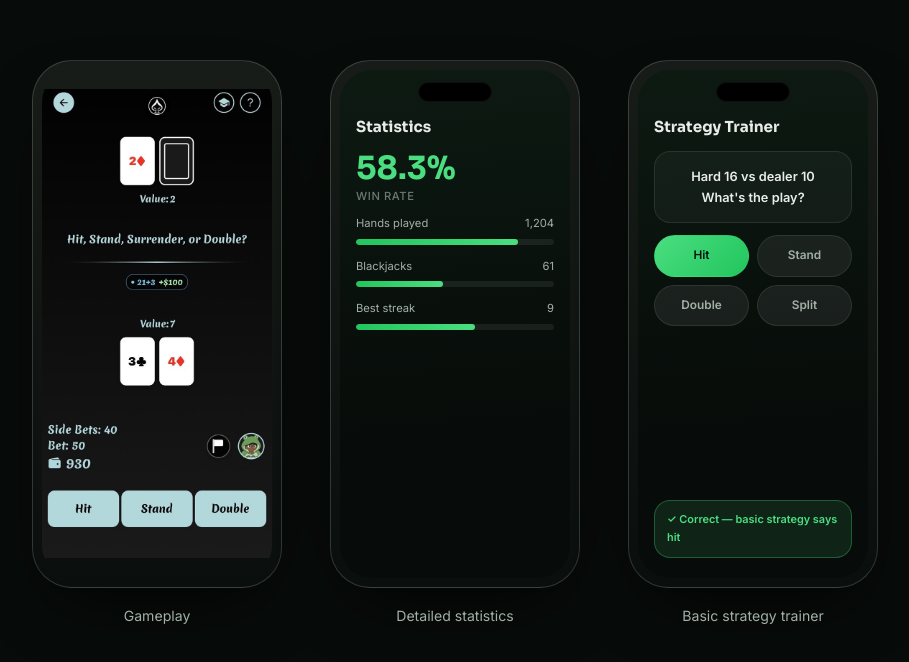
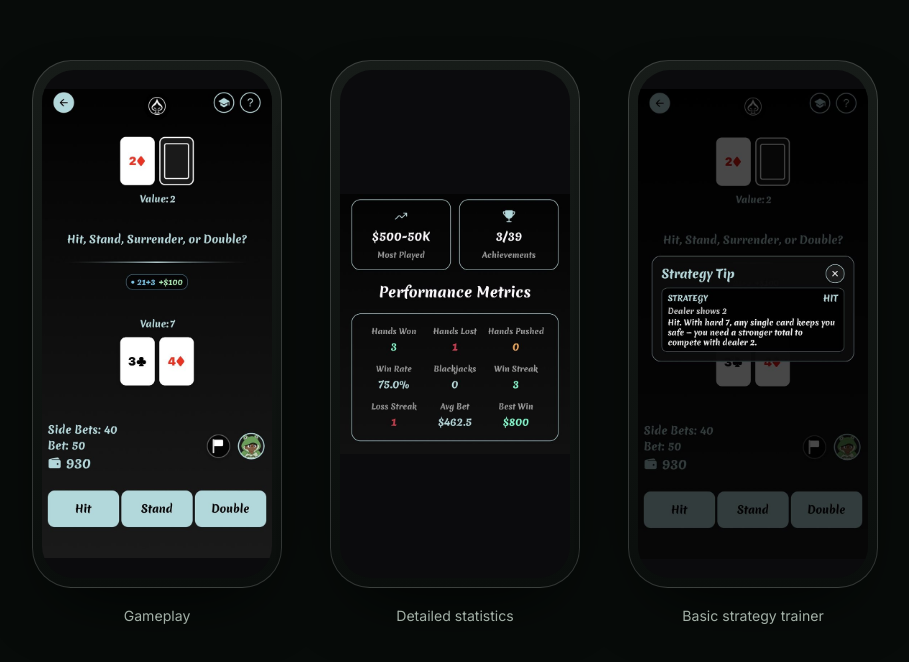
Before and after one commit to josiahxayavong/froglabs-website, a plain HTML site: page blackjack.html in a window 1280 px wide. Shown: the part 680-1342 px from the top of the page, without its empty margins (185-1094 px from the left). Drawn offline with Linux system fonts and the light colour scheme.

Commit message:
Use real statistics and strategy trainer screenshots
Replace the last two CSS phone mockups on the Blackjack page with real
app screenshots (optimized 640px JPEGs). Remove the now-unused mock-UI
styles and give phone screenshots a matching dark letterbox background
for non-fullscreen shots like the statistics panel.

Co-Authored-By: Claude Fable 5 <noreply@anthropic.com>

```diff
--- a/blackjack.html
+++ b/blackjack.html
@@ -146,41 +146,16 @@
             <p class="phone-caption">Gameplay</p>
           </div>
 
-          <div class="phone reveal" style="--reveal-delay:.1s" role="img" aria-label="iPhone screenshot placeholder showing detailed statistics">
+          <div class="phone reveal" style="--reveal-delay:.1s">
             <div class="phone-frame">
-              <div class="phone-screen" aria-hidden="true">
-                <p class="mock-title">Statistics</p>
-                <p class="mock-big">58.3%<span>Win rate</span></p>
-                <div class="mock-stat">
-                  <div class="mock-stat-row"><span>Hands played</span><span>1,204</span></div>
-                  <div class="mock-bar"><span style="width:82%"></span></div>
-                </div>
-                <div class="mock-stat">
-                  <div class="mock-stat-row"><span>Blackjacks</span><span>61</span></div>
-                  <div class="mock-bar"><span style="width:44%"></span></div>
-                </div>
-                <div class="mock-stat">
-                  <div class="mock-stat-row"><span>Best streak</span><span>9</span></div>
-                  <div class="mock-bar"><span style="width:60%"></span></div>
-                </div>
-              </div>
+              <img class="phone-shot" src="images/statistics.jpg" alt="Statistics screen showing performance metrics: hands won, win rate, streaks, average bet, best win, and achievements" width="640" height="723" loading="lazy">
             </div>
             <p class="phone-caption">Detailed statistics</p>
           </div>
 
-          <div class="phone reveal" style="--reveal-delay:.2s" role="img" aria-label="iPhone screenshot placeholder showing the basic strategy trainer">
+          <div class="phone reveal" style="--reveal-delay:.2s">
             <div class="phone-frame">
-              <div class="phone-screen" aria-hidden="true">
-                <p class="mock-title">Strategy Trainer</p>
-                <div class="mock-question">Hard 16 vs dealer 10<br>What's the play?</div>
-                <div class="mock-choices">
-                  <span class="mock-btn primary">Hit</span>
-                  <span class="mock-btn">Stand</span>
-                  <span class="mock-btn">Double</span>
-                  <span class="mock-btn">Split</span>
-                </div>
-                <div class="mock-toast">✓ Correct — basic strategy says hit</div>
-              </div>
+              <img class="phone-shot" src="images/basic-strategy.jpg" alt="Strategy Tip overlay during a hand, explaining the mathematically correct play: hit with hard 7 against dealer 2" width="640" height="1307" loading="lazy">
             </div>
             <p class="phone-caption">Basic strategy trainer</p>
           </div>
--- a/css/style.css
+++ b/css/style.css
@@ -696,7 +696,7 @@ p {
 }
 
 /* --------------------------------------------------------------------------
-   10. iPhone screenshot placeholders
+   10. iPhone screenshots
    -------------------------------------------------------------------------- */
 .phones {
   display: flex;
@@ -724,199 +724,20 @@ p {
   transform: translateY(-6px);
 }
 
-.phone-screen {
-  position: relative;
-  height: 100%;
-  display: flex;
-  flex-direction: column;
-  gap: 12px;
-  padding: 44px 16px 20px;
-  background: linear-gradient(175deg, #0d1a12, #070b09 70%);
-  border-radius: 32px;
-  overflow: hidden;
-  text-align: left;
-}
-
-/* Real app screenshot inside the frame */
+/* Real app screenshot inside the frame. `contain` + a near-black
+   background lets non-fullscreen shots letterbox invisibly. */
 .phone-shot {
   width: 100%;
   height: 100%;
   object-fit: contain;
   border-radius: 32px;
-}
-
-/* Notch / Dynamic Island */
-.phone-screen::before {
-  content: "";
-  position: absolute;
-  top: 12px;
-  left: 50%;
-  transform: translateX(-50%);
-  width: 74px;
-  height: 20px;
-  border-radius: var(--radius-pill);
-  background: #000;
-  border: 1px solid rgba(255, 255, 255, 0.06);
+  background: #0b0b0d;
 }
 
 .phone-caption {
   margin-top: 16px;
   font-size: 0.88rem;
   color: var(--text-muted);
-}
-
-/* --- Mock UI atoms (decorative only, aria-hidden) --- */
-.mock-status {
-  display: flex;
-  justify-content: space-between;
-  gap: 8px;
-}
-
-.mock-pill {
-  padding: 4px 10px;
-  font-size: 0.66rem;
-  font-weight: 600;
-  color: var(--text-muted);
-  background: var(--surface-strong);
-  border: 1px solid var(--border);
-  border-radius: var(--radius-pill);
-}
-
-.mock-label {
-  font-size: 0.68rem;
-  font-weight: 500;
-  letter-spacing: 0.06em;
-  text-transform: uppercase;
-  color: var(--text-faint);
-}
-
-.mock-hand {
-  display: flex;
-  gap: 8px;
-}
-
-.mock-card {
-  display: grid;
-  place-items: center;
-  width: 40px;
-  height: 56px;
-  font-size: 0.78rem;
-  font-weight: 700;
-  color: #10241a;
-  background: linear-gradient(170deg, #ffffff, #dfe9e2);
-  border-radius: 7px;
-  box-shadow: 0 6px 14px -6px rgba(0, 0, 0, 0.7);
-}
-
-.mock-card.red {
-  color: #c0392b;
-}
-
-.mock-card.down {
-  background: repeating-linear-gradient(45deg, #14532d, #14532d 5px, #166534 5px, #166534 10px);
-  border: 1px solid rgba(255, 255, 255, 0.12);
-}
-
-.mock-actions {
-  display: flex;
-  gap: 8px;
-  margin-top: auto;
-}
-
-.mock-btn {
-  flex: 1;
-  padding: 10px 0;
-  text-align: center;
-  font-size: 0.74rem;
-  font-weight: 600;
-  color: var(--text-muted);
-  background: var(--surface-strong);
-  border: 1px solid var(--border);
-  border-radius: var(--radius-pill);
-}
-
-.mock-btn.primary {
-  color: var(--on-accent);
-  background: linear-gradient(135deg, #4ade80, #22c55e);
-  border-color: transparent;
-}
-
-.mock-title {
-  font-family: var(--font-display);
-  font-size: 0.95rem;
-  font-weight: 700;
-}
-
-.mock-big {
-  font-family: var(--font-display);
-  font-size: 2rem;
-  font-weight: 700;
-  color: var(--accent);
-  line-height: 1.1;
-}
-
-.mock-big span {
-  display: block;
-  font-family: var(--font-body);
-  font-size: 0.7rem;
-  font-weight: 500;
-  color: var(--text-faint);
-  letter-spacing: 0.05em;
-  text-transform: uppercase;
-  margin-top: 4px;
-}
-
-.mock-stat {
-  display: grid;
-  gap: 6px;
-}
-
-.mock-stat-row {
-  display: flex;
-  justify-content: space-between;
-  font-size: 0.7rem;
-  color: var(--text-muted);
-}
-
-.mock-bar {
-  height: 6px;
-  border-radius: var(--radius-pill);
-  background: var(--surface-strong);
-  overflow: hidden;
-}
-
-.mock-bar span {
-  display: block;
-  height: 100%;
-  border-radius: inherit;
-  background: linear-gradient(90deg, #22c55e, #4ade80);
-}
-
-.mock-question {
-  padding: 14px;
-  font-size: 0.8rem;
-  font-weight: 600;
-  text-align: center;
-  background: var(--surface);
-  border: 1px solid var(--border);
-  border-radius: var(--radius-md);
-}
-
-.mock-choices {
-  display: grid;
-  grid-template-columns: 1fr 1fr;
-  gap: 8px;
-}
-
-.mock-toast {
-  margin-top: auto;
-  padding: 10px 12px;
-  font-size: 0.68rem;
-  font-weight: 600;
-  color: var(--accent);
-  background: var(--accent-soft);
-  border: 1px solid rgba(74, 222, 128, 0.3);
-  border-radius: var(--radius-md);
 }
 
 /* --------------------------------------------------------------------------
```
Also changed, not shown: images/basic-strategy.jpg (added), images/statistics.jpg (added), 1 other file.
